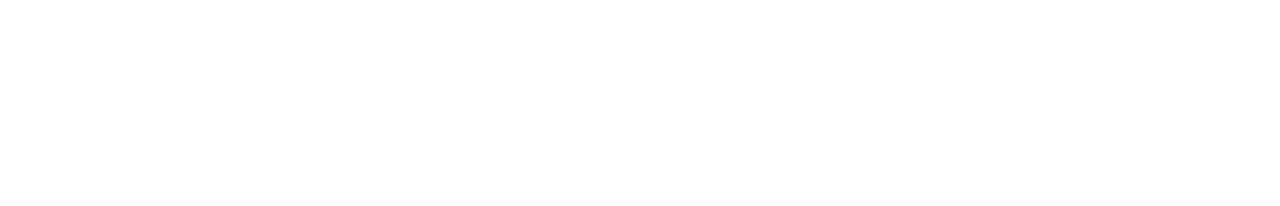
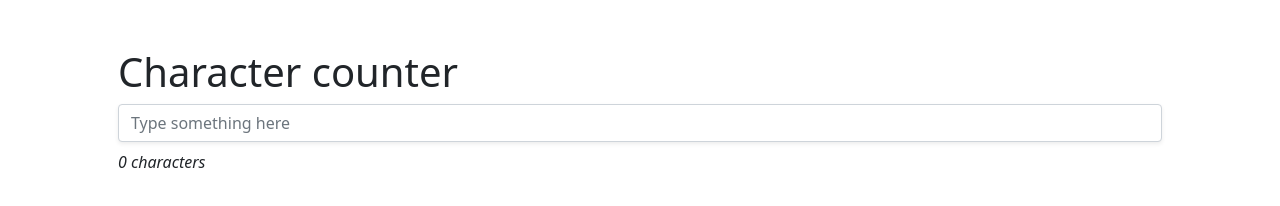
Before and after one commit to mesieou/09-Stimulus-JS, a plain HTML site: page 03-Character-Count/index.html in a window 1280 px wide. Drawn offline with nearby package versions, Linux system fonts and the light colour scheme.

Commit message:
character counter feature added

```diff
--- a/03-Character-Count/index.html
+++ b/03-Character-Count/index.html
@@ -21,10 +21,16 @@
   </head>
 
   <body>
-    <div class="container p-5">
+    <div class="container p-5" data-controller="character-count">
       <!-- TODO: Code here -->
+      <h1>Character counter</h1>
+      <input type="text"
+             class="form-control shadow-sm text-muted"
+             placeholder="Type something here"
+             data-action="keyup->character-count#countCharacters"
+             data-character-count-target="input">
+      <p class="fst-italic my-2" data-character-count-target="countText">0 characters</p>
     </div>
-
     <script src="lib/index.js" type="module"></script>
   </body>
 </html>
--- /dev/null
+++ b/03-Character-Count/lib/controllers/character_count_controller.js
@@ -0,0 +1,11 @@
+import { Controller } from "@hotwired/stimulus";
+
+export default class extends Controller {
+  static targets = ['input', 'countText']
+
+  countCharacters() {
+    const inputLength = this.inputTarget.value.length
+    const logicLength = inputLength > 1 ? `${inputLength} characters` : `${inputLength} character`
+    this.countTextTarget.innerText = logicLength
+  }
+}
--- a/03-Character-Count/lib/index.js
+++ b/03-Character-Count/lib/index.js
@@ -1,7 +1,8 @@
 /* eslint-disable import/extensions */
 import { Application } from "@hotwired/stimulus";
-
+import CharacterCountController from "./controllers/character_count_controller.js";
 // TODO: Import the Stimulus Controller here
 
 window.Stimulus = Application.start();
+Stimulus.register('character-count', CharacterCountController)
 // TODO: Register your Stimulus Controller below
```
